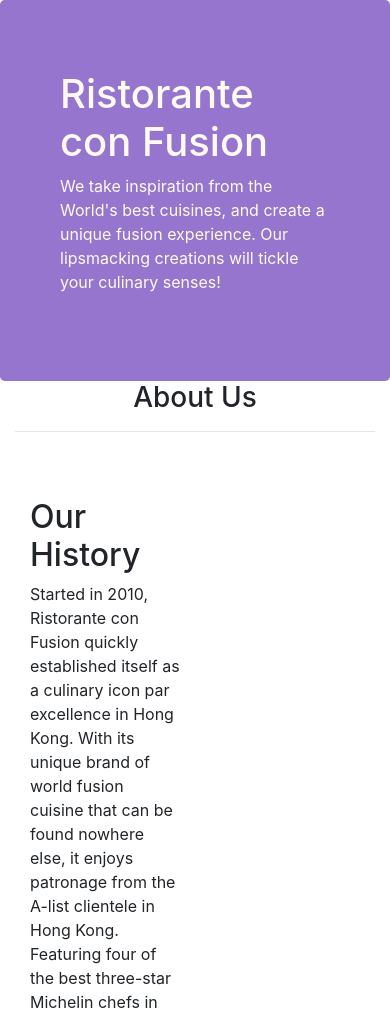
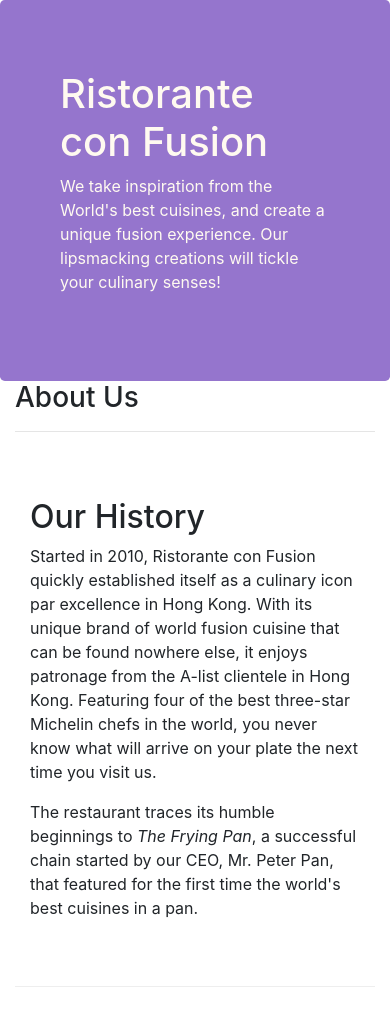
Before and after one commit to dhillon64/bootstrap4website, a website: page aboutus.html in a window 390 px wide. Shown: the top 1019 px of the page. Drawn offline with nearby package versions, Linux system fonts and the light colour scheme.

Commit message:
changed postion of aboutus title and changed ourhistory col sizing on xs screens

```diff
--- a/aboutus.html
+++ b/aboutus.html
@@ -26,7 +26,7 @@
     </header>
 
     <div class="container">
-        <div class="row row content text-center">
+        <div class="row row content">
             <div class=col-12>
                <h3>About Us</h3>
                <hr>
@@ -34,7 +34,7 @@
         </div>
 
         <div class="row row-content">
-            <div class="col-6">
+            <div class="col-12 col-sm-6">
                 <h2>Our History</h2>
                 <p>Started in 2010, Ristorante con Fusion quickly established itself as a culinary icon par excellence in Hong Kong. With its unique brand of world fusion cuisine that can be found nowhere else, it enjoys patronage from the A-list clientele in Hong Kong.  Featuring four of the best three-star Michelin chefs in the world, you never know what will arrive on your plate the next time you visit us.</p>
                 <p>The restaurant traces its humble beginnings to <em>The Frying Pan</em>, a successful chain started by our CEO, Mr. Peter Pan, that featured for the first time the world's best cuisines in a pan.</p>
```
